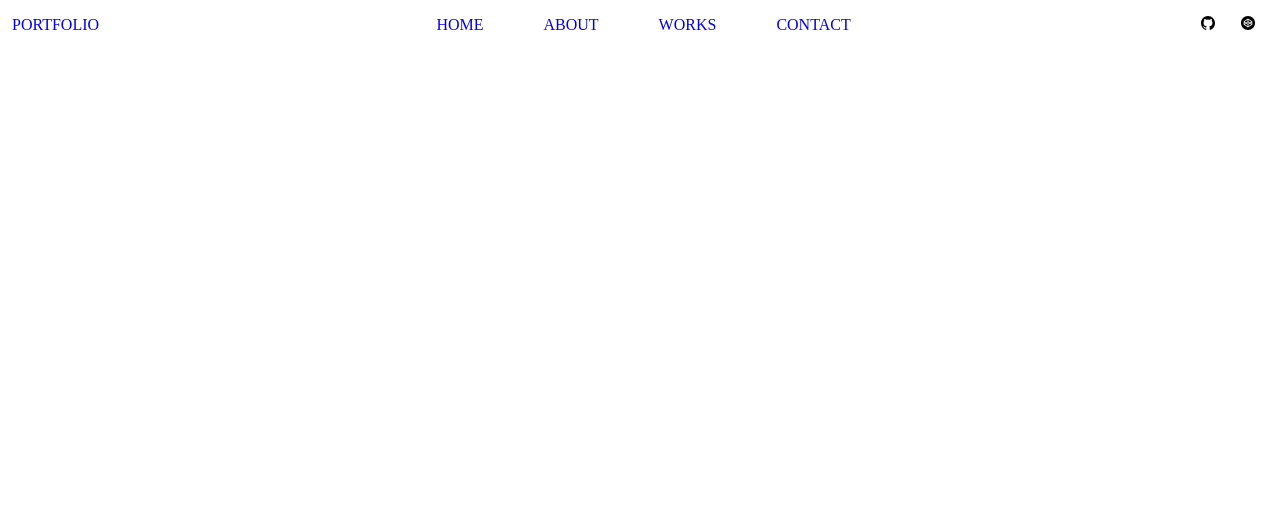
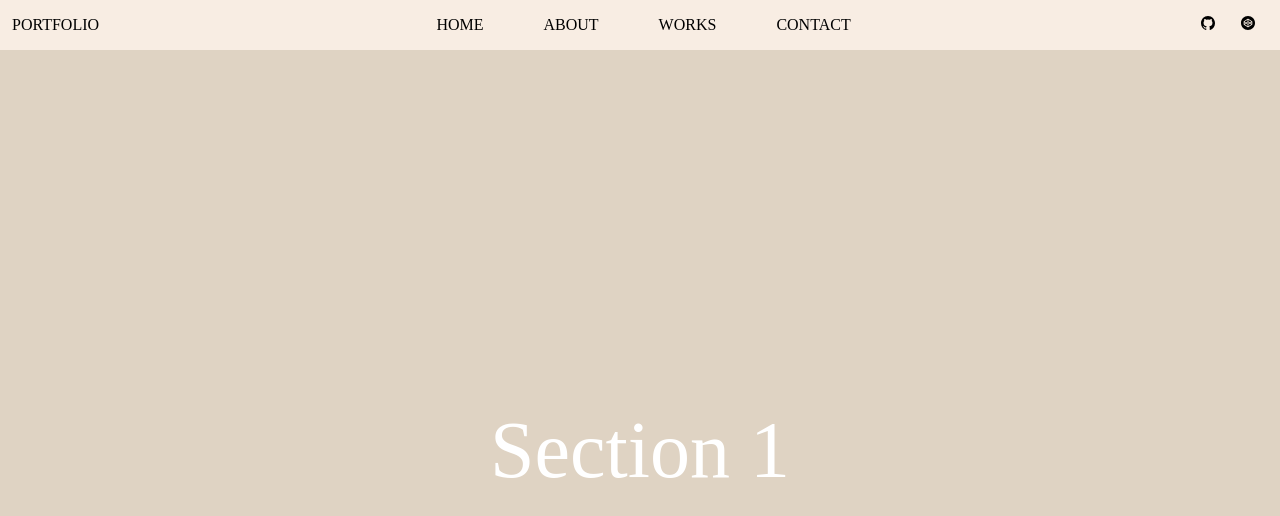
Before and after one commit to bbibbuenbbibbu/bbienbbu, a plain HTML site: page index.html in a window 1280 px wide. Drawn offline with nearby package versions, Linux system fonts and the light colour scheme.

Commit message:
second commt

```diff
--- a/index.html
+++ b/index.html
@@ -22,14 +22,30 @@
       </ul>
 
       <ul class="navbar_icons">
-        <li><ion-icon name="logo-github"></ion-icon></li>
-        <li><ion-icon name="logo-codepen"></ion-icon></li>
+        <li>
+          <a href="#"><ion-icon name="logo-github"></ion-icon></a>
+        </li>
+        <li>
+          <a href="#"><ion-icon name="logo-codepen"></ion-icon></a>
+        </li>
       </ul>
 
       <a href="#" class="navbar_toggleBtn">
         <ion-icon name="menu-outline"></ion-icon>
       </a>
     </nav>
+
+    <main class="s-main">
+      <section class="s-section s-section--1">
+        <p class="s-section--title">Section 1</p>
+      </section>
+      <section class="s-section s-section--2">
+        <p class="s-section--title">Section 2</p>
+      </section>
+      <section class="s-section s-section--3">
+        <p class="s-section--title">Section 3</p>
+      </section>
+    </main>
   </body>
 
   <script type="module" src="https://unpkg.com/ionicons@5.5.2/dist/ionicons/ionicons.esm.js"></script>
--- a/style.css
+++ b/style.css
@@ -1,3 +1,10 @@
+:root {
+  --navbar-color: #f8ede3;
+  --background-color: #dfd3c3;
+  --footer-color: #d0b8a8;
+  --last-color: #7d6e83;
+}
+
 * {
   margin: 0;
   padding: 0;
@@ -6,9 +13,54 @@
 
 html,
 body {
+  overflow: hidden;
   justify-content: center;
   min-height: 100vh;
   align-items: center;
+}
+
+.s-main::-webkit-scrollbar {
+  display: none;
+}
+
+.s-main {
+  -ms-overflow-style: none;
+  scrollbar-width: none;
+}
+
+.s-main {
+  padding: 0;
+  margin: 0;
+  width: 100%;
+  height: 100vh;
+  overflow-y: scroll;
+  scroll-snap-type: y mandatory;
+}
+
+.s-section {
+  width: 100%;
+  height: 100vh;
+  display: flex;
+  justify-content: center;
+  align-items: center;
+  scroll-snap-align: center;
+}
+
+.s-section--1 {
+  background-color: var(--background-color);
+}
+
+.s-section--2 {
+  background-color: var(--footer-color);
+}
+
+.s-section--3 {
+  background-color: var(--last-color);
+}
+
+.s-section--title {
+  font-size: 5rem;
+  color: white;
 }
 
 .navbar {
@@ -16,10 +68,13 @@ body {
   justify-content: space-between;
   align-items: center;
   padding: 7px 12px;
+  background-color: var(--navbar-color);
+  position: sticky;
 }
 
 a {
   text-decoration: none;
+  color: black;
 }
 
 .navbar_menu {
@@ -48,7 +103,6 @@ a {
 .navbar_toggleBtn {
   position: absolute;
   right: 15px;
-  font-size: 20px;
   display: none;
 }
 
@@ -80,4 +134,8 @@ a {
   .navbar_icons.active {
     display: flex;
   }
+
+  .s-section--title {
+    font-size: 3rem;
+  }
 }
```
